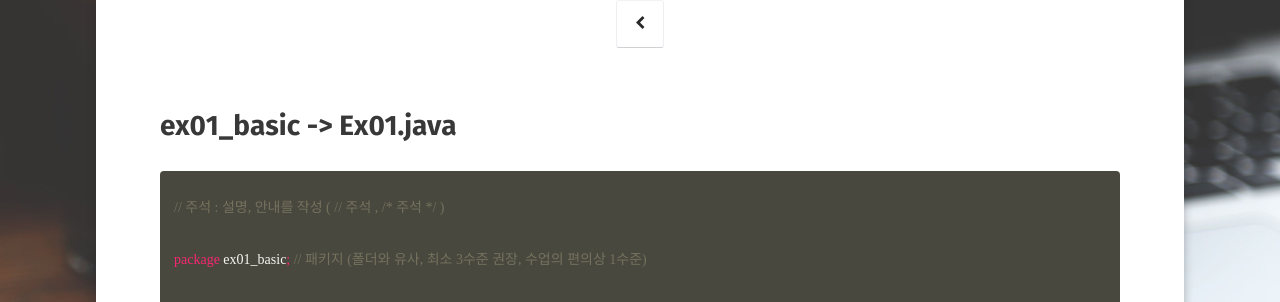
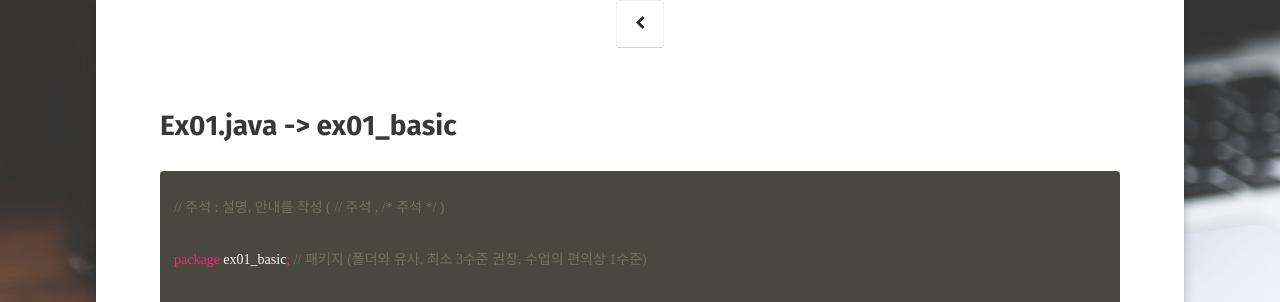
Before and after one commit to sum529-create/sum529-create.github.io, a Jekyll site: the page built from _posts/2020-09-14-ex01-basic.md, in a window 1280 px wide. Shown: the part 270-572 px from the top of the page. Built offline with Jekyll 4.4.1, drawn with Linux system fonts in a browser that asks for light colours; some web fonts are replaced; comment, search, counter and statistics services are not loaded.

```diff
--- a/_posts/2020-09-14-ex01-basic.md
+++ b/_posts/2020-09-14-ex01-basic.md
@@ -14,7 +14,7 @@ comments: true
 
 ---
 
-# ex01_basic -> Ex01.java
+# Ex01.java -> ex01_basic
 
 
 
```
